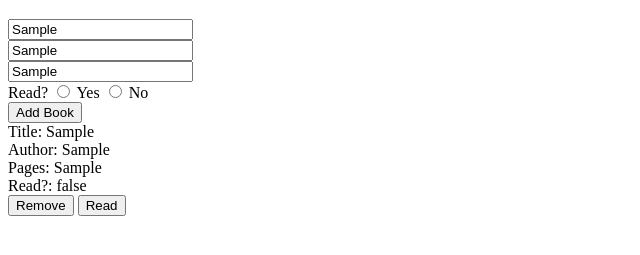
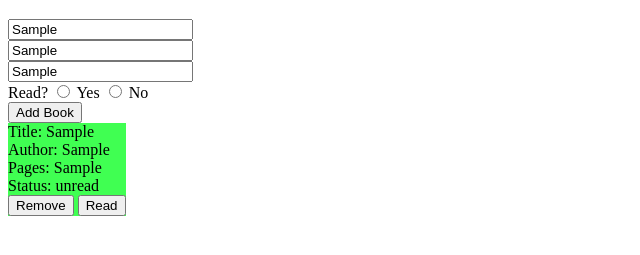
Before and after one commit to brandontran14/Book, a plain HTML site: page index.html in a window 1280 px wide. Both pictures are taken after typing "Sample", "Sample", "Sample" into the empty fields and a click on the button "Add Book". Shown: the part 61-316 px from the top of the page, without its empty margins (0-640 px from the left). Drawn offline with Linux system fonts and the light colour scheme.

Commit message:
functionality

```diff
--- a/book.js
+++ b/book.js
@@ -16,8 +16,8 @@ function Book(title, author, pages, isread){
     }
   }
 
+//get all the info and store the object into the library
   function addBooktoLibrary(title, author, pages, isread){
-    //get all the info and store the object into the library
     myLibrary.push(new Book(title, author, pages, isread));
   }
 
@@ -27,19 +27,23 @@ function render(){
     let unit = myLibrary[lastindex];
     let card = document.createElement("div");
     card.className = "book-card";
+    if(unit.isread == "read"){
+      card.classList.toggle("read");
+    }
     card.innerHTML =
-        `   <div>Title: ${unit.title}</div>
-            <div>Author: ${unit.author}</div>
-            <div>Pages: ${unit.pages}</div>
-            <div>Read?: ${unit.isread}</div>
-            <button type="button" id="remove" data-stuff=${lastindex}>Remove</button>
-            <button type="button" id="toggleread" data-stuff=${lastindex}>Read</button>`;
+        ` <div>Title: ${unit.title}</div>
+          <div>Author: ${unit.author}</div>
+          <div>Pages: ${unit.pages}</div>
+          <div id="Status">Status: ${unit.isread}</div>
+          <button type="button" id="remove" data-stuff=${lastindex}>Remove</button>
+          <button type="button" id="toggleread" data-stuff=${lastindex}>Read</button>
+        `;
     document.getElementById("items").appendChild(card);
 }
 
 //this function lets user add new books
 function newbook(){
-    let isread = (document.getElementById("Read").checked)? true : false
+    let isread = (document.getElementById("Read").checked)? "read" : "unread"
     //checks if fields are filled
     if(!titlefield.value || !authorfield.value || !pagesfield.value){
         alert("You did not fill out all of the fields!")
@@ -64,7 +68,9 @@ function toggleread(e){
     index = e.target.dataset.stuff;
     unit = myLibrary[index];
     let toggledbook = e.target.parentElement;
-    unit.isread = unit.isread ? false : true;
+    unit.isread = unit.isread == "read" ? unit.isread = "unread" : unit.isread = "read";
+    let togglestatus = toggledbook.lastElementChild; //weird
+    togglestatus.innerHTML = `Status: ${unit.isread}`;
     toggledbook.classList.toggle("read");
 }
 
--- a/style.css
+++ b/style.css
@@ -1,3 +1,9 @@
 #items{
     display: flex;
 }
+.book-card{
+    background-color: rgba(0,255,25,0.75);
+}
+.read{
+    background-color: rgba(255,0,25,0.75);
+}
```
